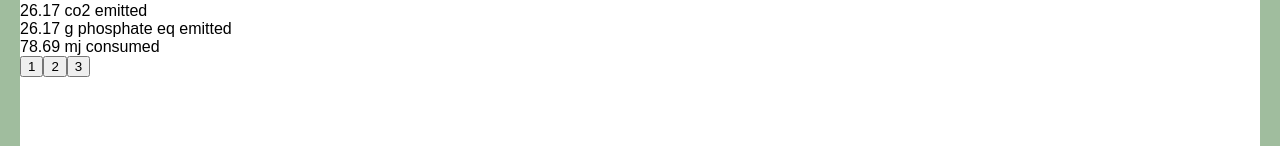
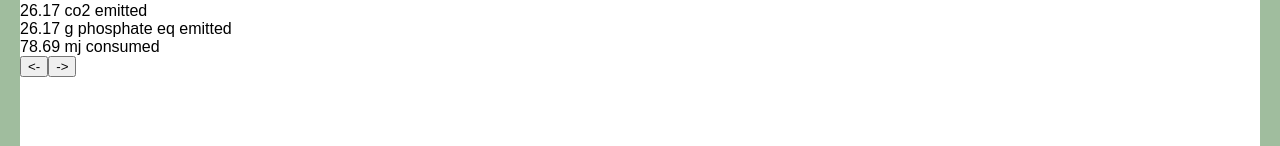
Before and after one commit to EthanHealy01/EcodeWeb, a React (Create React App) app: page /#/product/1 in a window 1280 px wide. Shown: the part 250-396 px from the top of the page. Built offline with nearby package versions, Linux system fonts and the light colour scheme.

Commit message:
Updated method of changing tabs

```diff
--- a/src/screens/productPage.js
+++ b/src/screens/productPage.js
@@ -61,9 +61,8 @@ const ProductPage = () => {
                     )
                     )}
                     <div style={{flexDirection:'row'}}>
-                        <button onClick={() => setTab(1)}>1</button>
-                        <button onClick={() => setTab(2)}>2</button>
-                        <button onClick={() => setTab(3)}>3</button>
+                        <button onClick={() => setTab((prevTab) => (prevTab)>1 ? prevTab-1 : prevTab)}>{"<-"}</button>
+                        <button onClick={() => setTab((prevTab) => (prevTab)<3 ? prevTab+1 : prevTab)}>{"->"}</button>
                     </div>
                 </div>
         </div>
@@ -97,7 +96,10 @@ const ThirdTab = ({ product }) =>{
     return (
         // Come back to for maths equations
         <>
-        <div>Maths</div>
+        <div>Eq.</div>
+        <div>Eq.</div>
+        <div>Eq.</div>
+        <div>Eq.</div>
         </>
     )
 }
```
